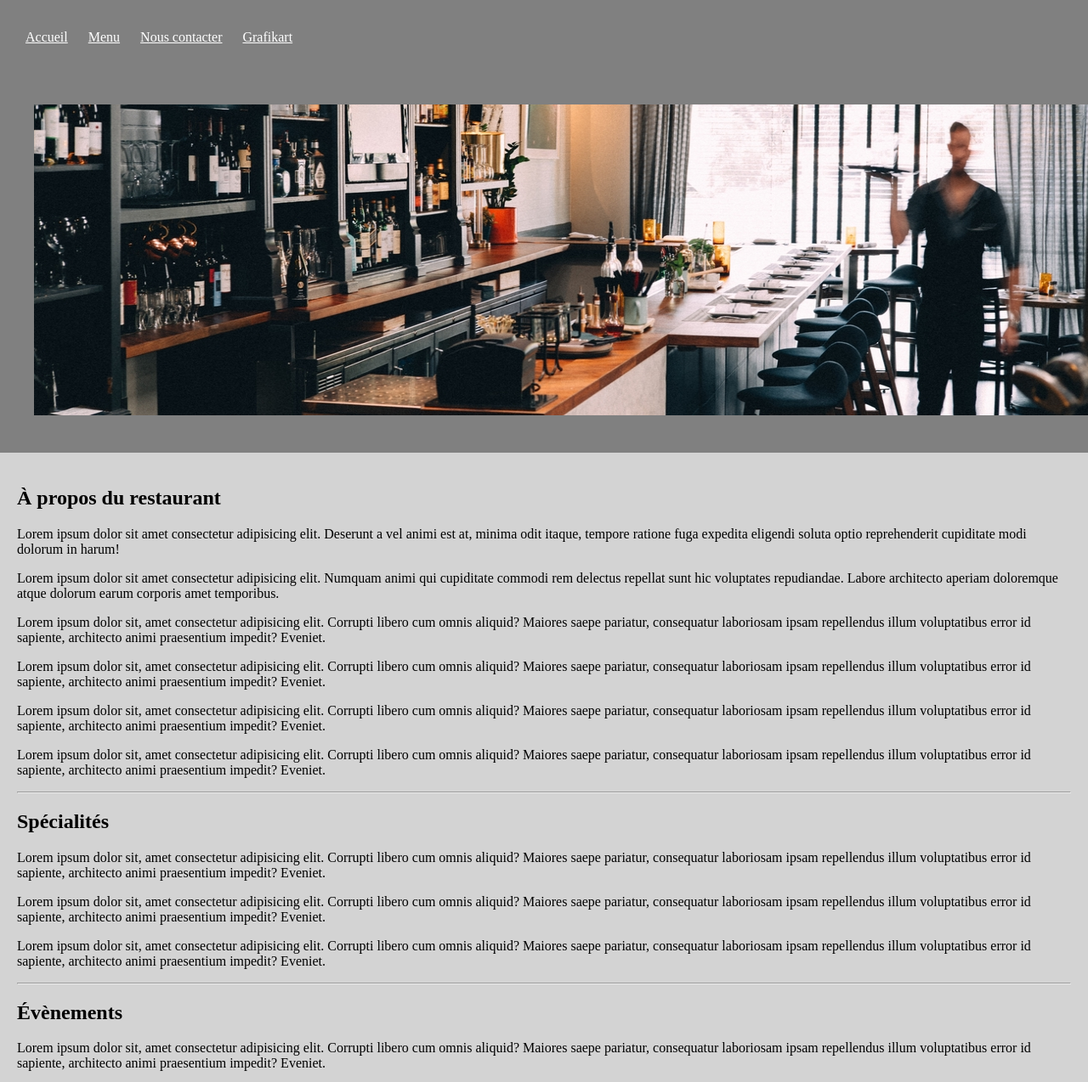
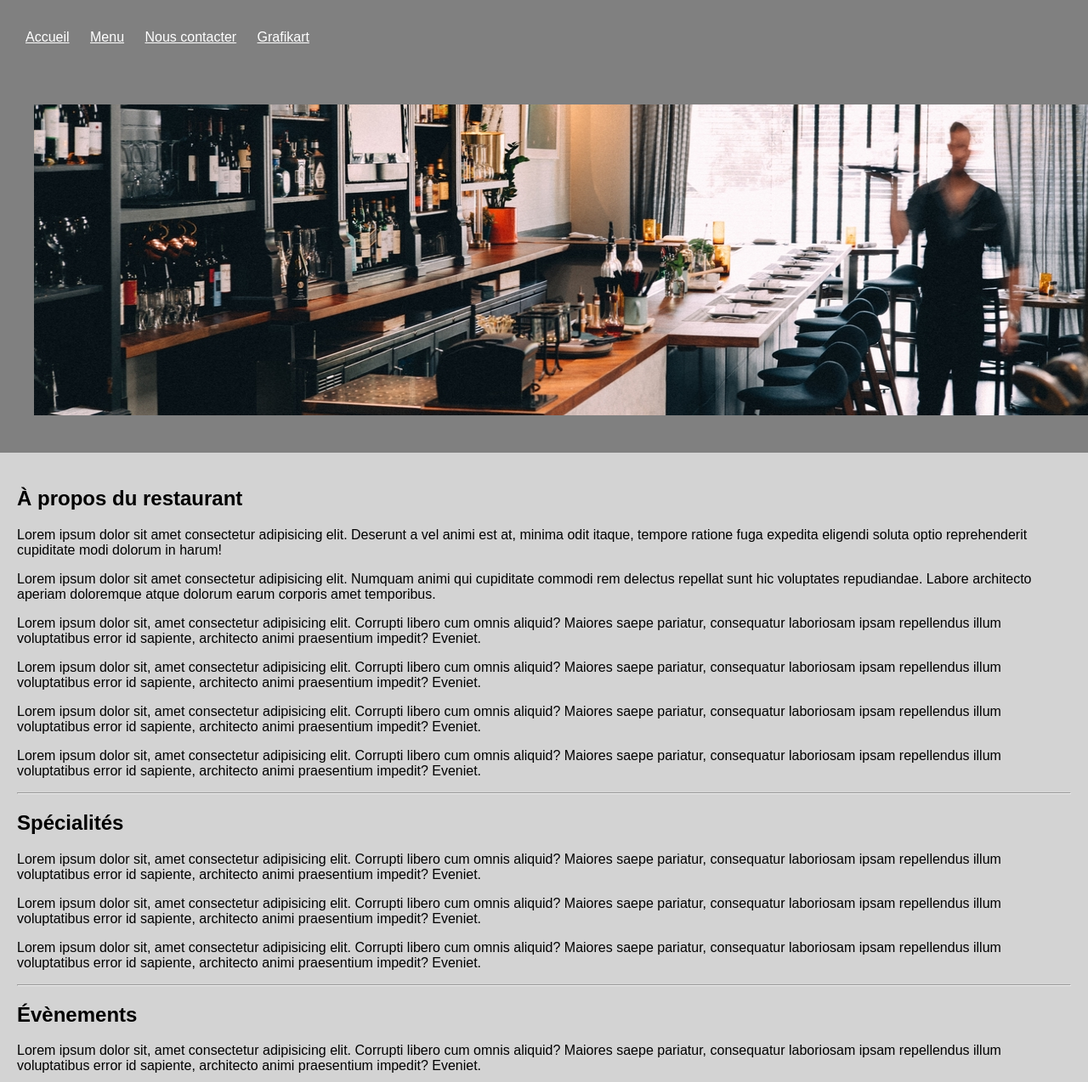
Before and after one commit to gaetan-denis/Site-d-un-restaurant-suivant-le-tutoriel-CSS-de-Grafikart, a plain HTML site: page index.html in a window 1280 px wide. Shown: the part 72-1346 px from the top of the page at 85% size. Drawn offline with Linux system fonts and the light colour scheme.

Commit message:
Modification de la taille et de la police

```diff
--- a/style.css
+++ b/style.css
@@ -1,11 +1,15 @@
 body {
     margin: 0;
+    line-height : 1,4;
+    letter-spacing:0,2px;
+    font-family: "Source Sans Pro", sans-serif;
 }
 .header {
     background:grey;
     padding: 20px;
     height: auto;
-    color : white
+    color : #FFFFFF;
+
  }
 
  .header img {
@@ -29,6 +33,7 @@ body {
  .main {
      background: lightgrey;
      padding : 20px;
+     font-size : 16px
       }
 
 .footer {
```
